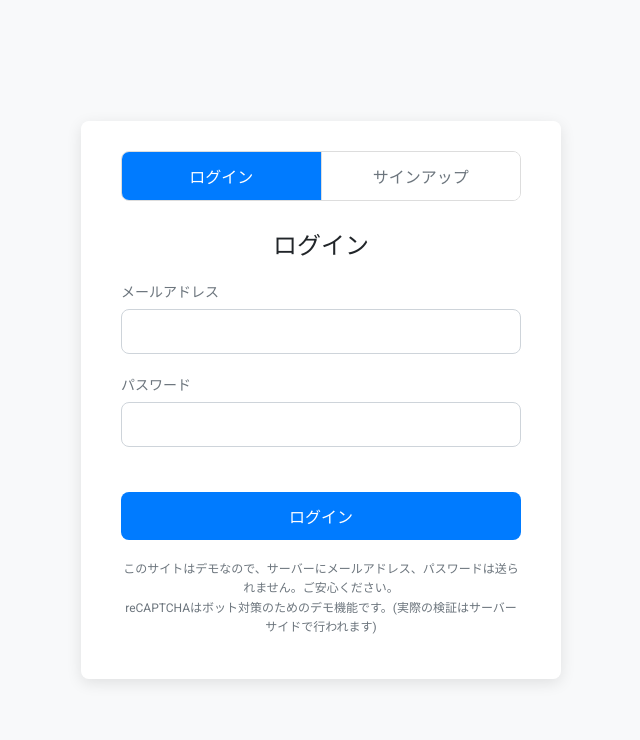
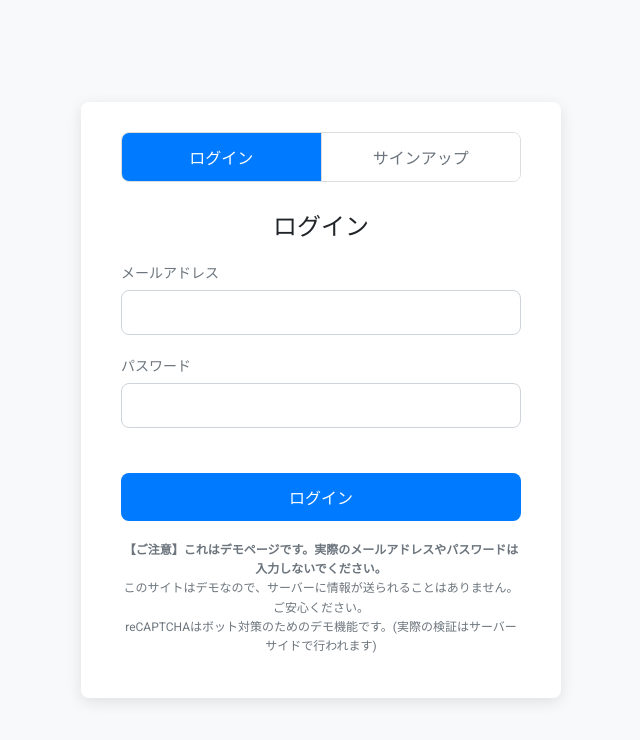
Before and after one commit to nden14800/Demo-Login-Sign-Up, a plain HTML site: page index.html in a window 1280 px wide. Shown: the whole page, without its empty margins (319-959 px from the left). Drawn offline with Linux system fonts and the light colour scheme.

Commit message:
Update index.html

```diff
--- a/index.html
+++ b/index.html
@@ -336,7 +336,8 @@
         </form>
 
         <p class="disclaimer fade-in-item" style="animation-delay: 0.8s;">
-            このサイトはデモなので、サーバーにメールアドレス、パスワードは送られません。ご安心ください。<br>
+            <strong>【ご注意】これはデモページです。実際のメールアドレスやパスワードは入力しないでください。</strong><br>
+            このサイトはデモなので、サーバーに情報が送られることはありません。ご安心ください。<br>
             reCAPTCHAはボット対策のためのデモ機能です。(実際の検証はサーバーサイドで行われます)
         </p>
 
```
